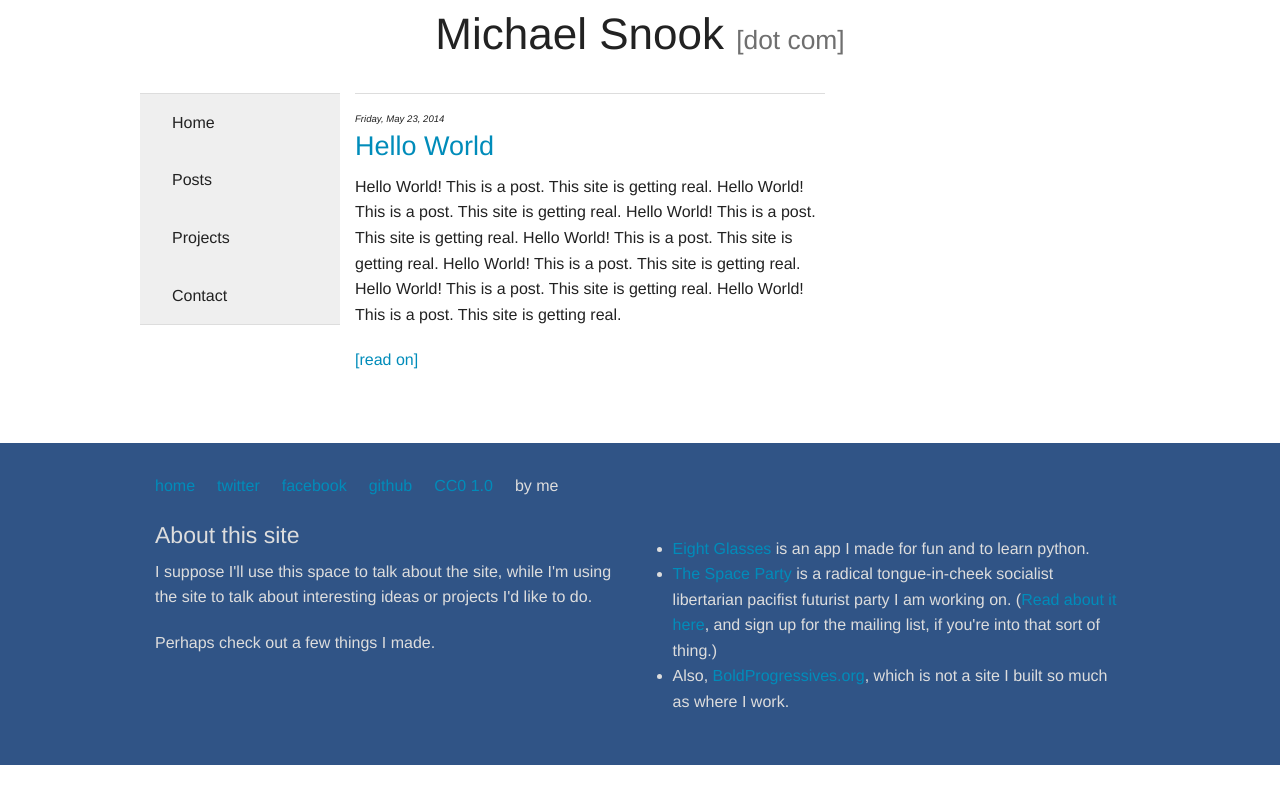
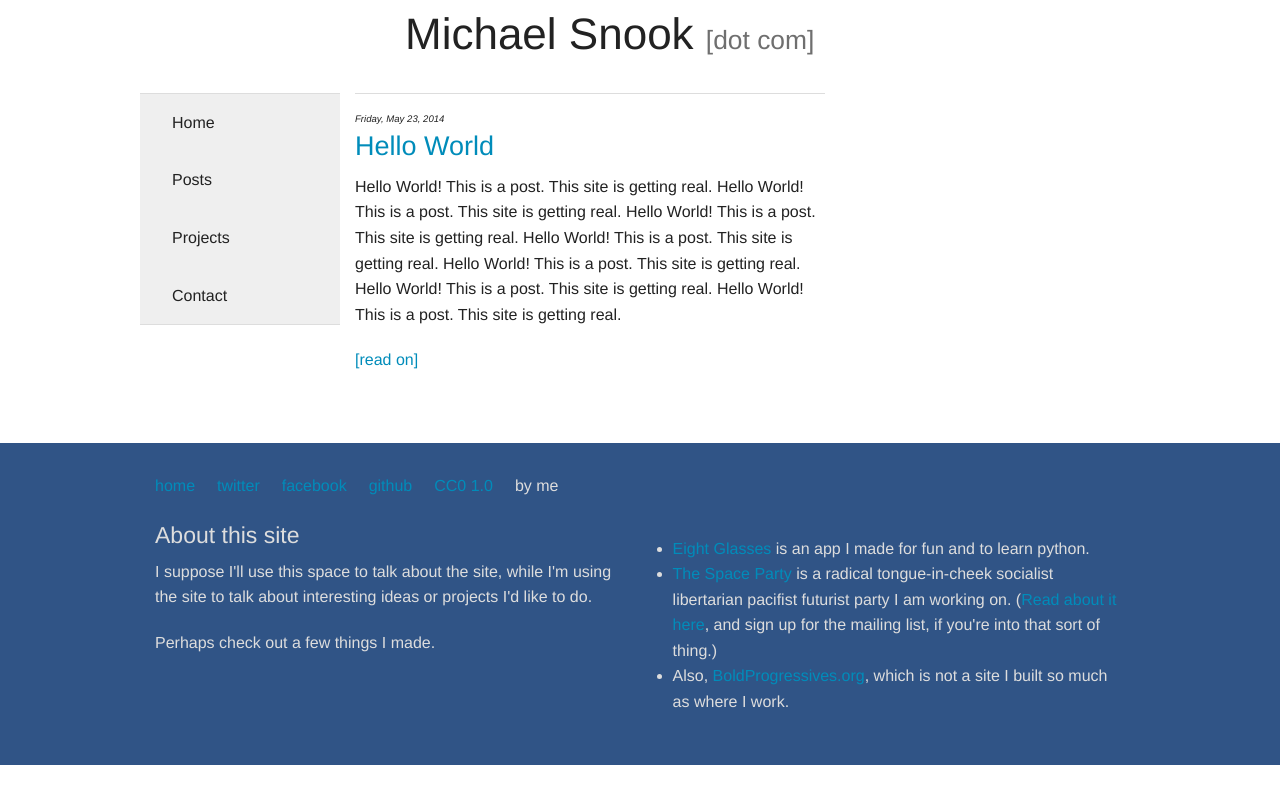
Before and after one commit to michaelsnook/snook.pub, a Jekyll site: the page built from index.html, in a window 1280 px wide. Shown: the top 804 px of the page. Built offline with Jekyll 4.4.1, drawn with Linux system fonts in a browser that asks for light colours.

Commit message:
better topnav

```diff
--- a/_layouts/home.html
+++ b/_layouts/home.html
@@ -11,7 +11,7 @@
 <body>
 <nav id="header">
   <div class="row">
-    <div class="small-12 columns text-center">
+    <div class="small-12 medium-9 medium-offset-3 columns">
       <h1>Michael Snook <small>[dot com]</small></h1>
 
 
```
